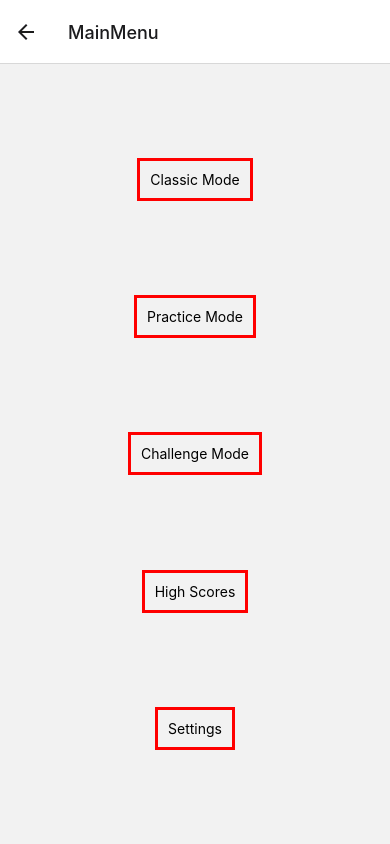
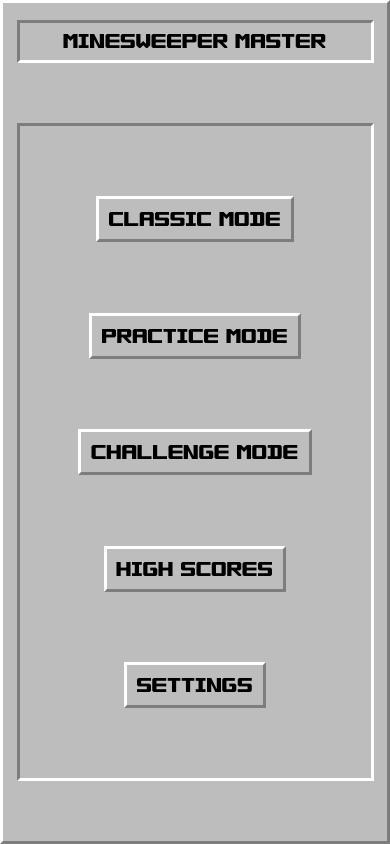
Before and after one commit to Kalightortaio/Minesweeper-Master, a React Native app: screen /MainMenu in a window 390 px wide. Built offline with nearby package versions, Linux system fonts and the light colour scheme.

Commit message:
Splash Screen & Main Menu implementation

```diff
--- a/App.tsx
+++ b/App.tsx
@@ -1,10 +1,11 @@
 import * as Font from 'expo-font';
-import React, { useEffect, useState } from 'react';
-import { StatusBar } from 'react-native';
+import React, { useEffect, useRef, useState } from 'react';
+import { Animated, StatusBar } from 'react-native';
 import { GestureHandlerRootView } from 'react-native-gesture-handler';
 import { NavigationContainer } from '@react-navigation/native';
 import { createNativeStackNavigator } from '@react-navigation/native-stack';
 import { FontsLoadedContext } from './src/Constants';
+import Splash from './src/screens/Splash';
 import MainMenu from './src/screens/MainMenu';
 import ClassicMode from './src/screens/ClassicMode';
 import HighScores from './src/screens/HighScores';
@@ -15,14 +16,20 @@ const Stack = createNativeStackNavigator();
 
 export default function App() {
   const [fontsLoaded, setFontsLoaded] = useState(false);
+  const fadeAnim = useRef(new Animated.Value(1)).current;
 
   useEffect(() => {
     StatusBar.setHidden(true);
+    const minimumSplash = 1000;
     (async () => {
-      await Font.loadAsync({
+      const fontLoadPromise = Font.loadAsync({
         'DSEG': require('./assets/fonts/DSEG.ttf'),
         'MINESWEEPER': require('./assets/fonts/MINE-SWEEPER.ttf'),
       });
+      await Promise.all([
+        fontLoadPromise,
+        new Promise(resolve => setTimeout(resolve, minimumSplash))
+      ]);
       setFontsLoaded(true);
     })();
     return () => {
@@ -34,11 +41,13 @@ export default function App() {
     <GestureHandlerRootView style={{ flex: 1 }}>
       <FontsLoadedContext.Provider value={fontsLoaded}>
         <NavigationContainer>
-          <Stack.Navigator initialRouteName="ClassicMode">
+          <Stack.Navigator initialRouteName="SplashScreen">
+            {fontsLoaded ? (
+              <>
               <Stack.Screen
                 name="MainMenu"
                 component={MainMenu}
-              options={{ headerShown: true }}
+                options={{ headerShown: false }}
               />
               <Stack.Screen
                 name="ClassicMode"
@@ -60,6 +69,14 @@ export default function App() {
                 component={Settings}
                 options={{ headerShown: true }}
               />
+              </>
+            ) : (
+              <Stack.Screen
+                name="SplashScreen"
+                component={Splash}
+                options={{ headerShown: false }}
+              />
+            )}
           </Stack.Navigator>
         </NavigationContainer>
       </FontsLoadedContext.Provider>
--- a/src/Types.ts
+++ b/src/Types.ts
@@ -9,6 +9,7 @@ export interface CellStateProps {
     adjacentCells: Array<{ row: number, col: number }>;
 }
 export type RootStackParamList = {
+    SplashScreen: undefined;
     MainMenu: undefined;
     ClassicMode: undefined;
     HighScores: undefined;
--- a/src/screens/MainMenu.tsx
+++ b/src/screens/MainMenu.tsx
@@ -1,7 +1,7 @@
 import { View, Text, TouchableOpacity, StyleSheet } from "react-native";
 import { StackNavigationProp } from '@react-navigation/stack';
 import { RootStackParamList } from '../Types';
-import { borderWidth } from "../Constants";
+import { borderWidth, cellSize, gridWidth, interfaceMargin, numRows } from "../Constants";
 import { NavigationProvider } from '../components/NavigationContext';
 
 type MainMenuProps = {
@@ -11,44 +11,82 @@ type MainMenuProps = {
 export default function MainMenu({ navigation }: MainMenuProps) {
     return (
         <NavigationProvider navigation={navigation}>
-            <View style={styles.container}>
+            <View style={styles.menuContainer}>
+                <View style={styles.interface}>
+                    <Text style={styles.titleText}>
+                        Minesweeper Master
+                    </Text>
+                </View>
+                <View style={styles.gridContainer}>
+                    <View style={styles.grid}>
+                        <View style={styles.buttonContainer}>
                             <TouchableOpacity
                                 onPress={() => navigation.navigate('ClassicMode')}
                                 style={styles.menuButtons}
                             >
-                    <Text>Classic Mode</Text>
+                                <Text style={styles.titleText}>Classic Mode</Text>
                             </TouchableOpacity>
                             <TouchableOpacity
                                 onPress={() => navigation.navigate('ClassicMode')}
                                 style={styles.menuButtons}
                             >
-                    <Text>Practice Mode</Text>
+                                <Text style={styles.titleText}>Practice Mode</Text>
                             </TouchableOpacity>
                             <TouchableOpacity
                                 onPress={() => navigation.navigate('ChallengeMode')}
                                 style={styles.menuButtons}
                             >
-                    <Text>Challenge Mode</Text>
+                                <Text style={styles.titleText}>Challenge Mode</Text>
                             </TouchableOpacity>
                             <TouchableOpacity
                                 onPress={() => navigation.navigate('HighScores')}
                                 style={styles.menuButtons}
                             >
-                    <Text>High Scores</Text>
+                                <Text style={styles.titleText}>High Scores</Text>
                             </TouchableOpacity>
                             <TouchableOpacity
                                 onPress={() => navigation.navigate('Settings')}
                                 style={styles.menuButtons}
                             >
-                    <Text>Settings</Text>
+                                <Text style={styles.titleText}>Settings</Text>
                             </TouchableOpacity>
+                        </View>
+                    </View>
+                </View>
             </View>
         </NavigationProvider>
     )
 }
 
 const styles = StyleSheet.create({
-    container: {
+    menuContainer: {
+        flex: 1,
+        alignItems: 'center',
+        borderWidth: borderWidth,
+        borderTopColor: '#fff',
+        borderLeftColor: '#fff',
+        borderBottomColor: '#7D7D7D',
+        borderRightColor: '#7D7D7D',
+        backgroundColor: '#BDBDBD',
+        justifyContent: 'flex-start',
+    },
+    interface: {
+        height: (2 * cellSize),
+        width: gridWidth,
+        borderWidth: borderWidth,
+        borderTopColor: '#7D7D7D',
+        borderLeftColor: '#7D7D7D',
+        borderBottomColor: '#fff',
+        borderRightColor: '#fff',
+        backgroundColor: '#BDBDBD',
+        marginTop: interfaceMargin,
+        alignItems: 'center',
+        justifyContent: 'center',
+    },
+    titleText: {
+        fontFamily: 'MINESWEEPER',
+    },
+    buttonContainer: {
         flex: 1,
         flexDirection: 'column',
         justifyContent: 'space-evenly',
@@ -56,7 +94,25 @@ const styles = StyleSheet.create({
     },
     menuButtons: {
         padding: 10,
-        borderColor: 'red',
+        borderTopColor: '#fff',
+        borderLeftColor: '#fff',
+        borderBottomColor: '#7D7D7D',
+        borderRightColor: '#7D7D7D',
         borderWidth: borderWidth,
-    }
+    },
+    gridContainer: {
+        flex: 1,
+        justifyContent: 'space-around',
+    },
+    grid: {
+        justifyContent: 'center',
+        alignItems: 'center',
+        borderWidth: borderWidth,
+        borderTopColor: '#7D7D7D',
+        borderLeftColor: '#7D7D7D',
+        borderBottomColor: '#fff',
+        borderRightColor: '#fff',
+        minHeight: (numRows * cellSize),
+        minWidth: gridWidth,
+    },
 })
--- /dev/null
+++ b/src/screens/Splash.tsx
@@ -0,0 +1,26 @@
+import { View, StyleSheet } from "react-native";
+import { StackNavigationProp } from '@react-navigation/stack';
+import { RootStackParamList } from '../Types';
+import { NavigationProvider } from '../components/NavigationContext';
+
+type SplashProps = {
+    navigation: StackNavigationProp<RootStackParamList, 'SplashScreen'>;
+};
+
+export default function Splash({ navigation }: SplashProps) {
+    return (
+        <NavigationProvider navigation={navigation}>
+            <View style={styles.splashContainer}>
+            </View>
+        </NavigationProvider>
+    )
+}
+
+const styles = StyleSheet.create({
+    splashContainer: {
+        flex: 1,
+        alignItems: 'center',
+        backgroundColor: 'blue',
+        justifyContent: 'center',
+    }
+})
```
Lines whose indentation alone changed are shown as unchanged.
